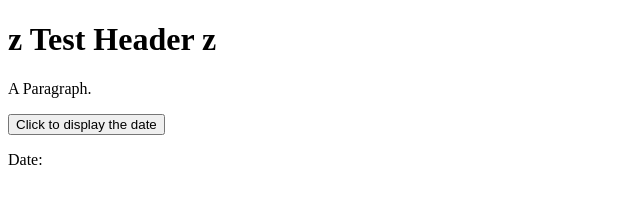
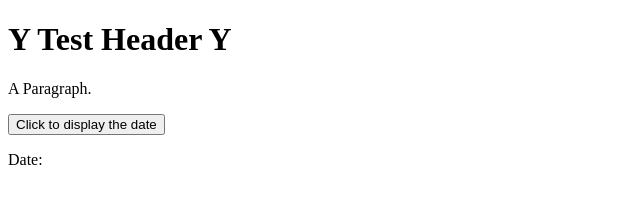
Before and after one commit to not-memory/not-memory.github.io, a plain HTML site: page index.html in a window 1280 px wide. Shown: the whole page, without its empty margins (0-640 px from the left). Drawn offline with Linux system fonts and the light colour scheme.

Commit message:
Update index.html

```diff
--- a/index.html
+++ b/index.html
@@ -5,7 +5,7 @@
 <!DOCTYPE html>
 <html>
 <body>
-<h1>z Test Header z</h1>
+<h1>Y Test Header Y</h1>
 
 <p id="demo">A Paragraph.</p>
 
```
